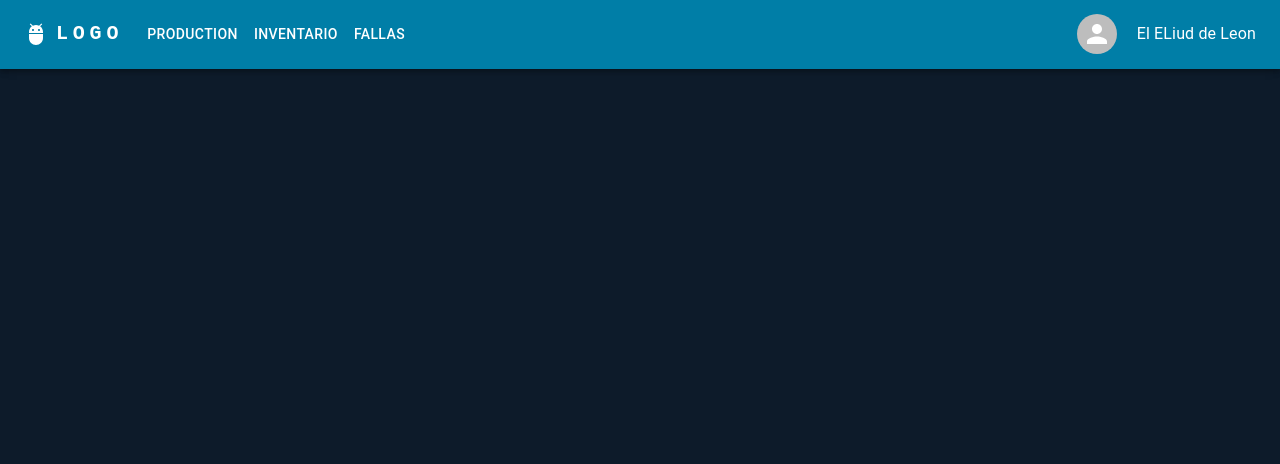
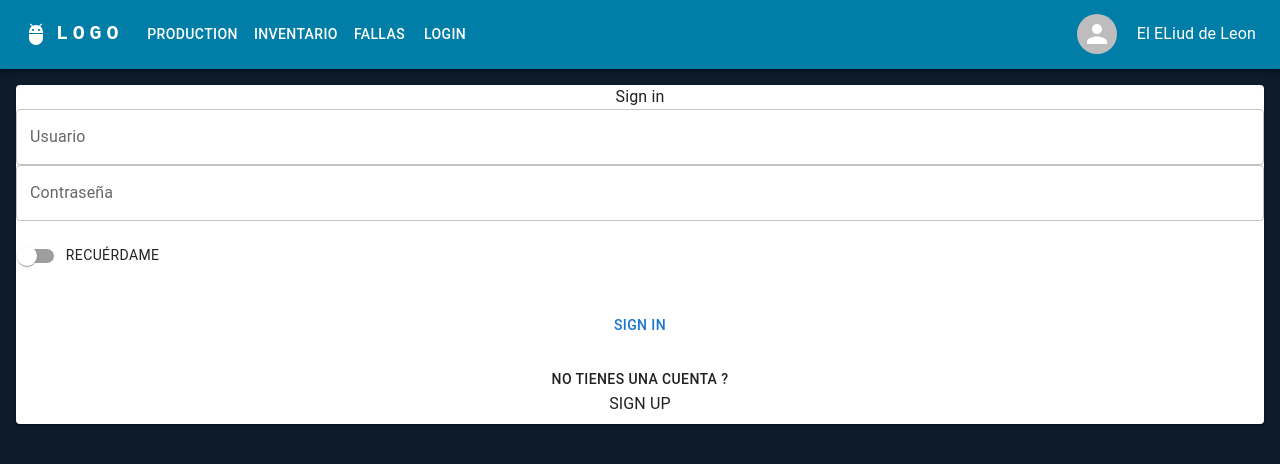
Before and after one commit to KaliumStudios/plastech-inv, a React (Create React App) app: page /Login in a window 1280 px wide. Shown: the top 464 px of the page. Built offline with nearby package versions, Linux system fonts and the light colour scheme.

Commit message:
First look of the login screen

```diff
--- a/src/App.tsx
+++ b/src/App.tsx
@@ -6,6 +6,7 @@ import Fallas from "./components/Fallas";
 import { Route, Routes } from "react-router-dom";
 import Dashboard from "./components/Dashboard";
 import { backgroundColor, container } from "./styles/Common.styles";
+import Login from "./components/Login";
 
 function App() {
   return (
@@ -17,6 +18,7 @@ function App() {
           <Route path="/Production" element={<Production />} />
           <Route path="/Inventario" element={<Inventario />} />
           <Route path="/Fallas" element={<Fallas />} />
+          <Route path="/Login" element={<Login/>} />
         </Routes>
       </div>
     </div>
--- /dev/null
+++ b/src/components/Login.tsx
@@ -0,0 +1,78 @@
+import  React from "react";
+import Switch from "@mui/material/Switch";
+import Box from "@mui/material/Box";
+import { TextField, Card, Typography, Grid, Button } from "@mui/material";
+import bgImage from "assets/images/bg-sign-in-basic.jpeg";
+
+export default function Login() {
+  return (
+    <Grid>
+      <Card >
+        <Box>
+          <Typography>
+            Sign in
+          </Typography>
+          {/* <Grid container spacing={3} justifyContent="center" sx={{ mt: 1, mb: 2 }}>
+            <Grid item xs={2}>
+                <Typography component={MuiLink} href="#" variant="body1" color="white">
+                <FacebookIcon color="inherit" />
+                </Typography>
+            </Grid>
+            <Grid item xs={2}>
+                <Typography component={MuiLink} href="#" variant="body1" color="white">
+                <GitHubIcon color="inherit" />
+                </Typography>
+            </Grid>
+            <Grid item xs={2}>
+                <Typography component={MuiLink} href="#" variant="body1" color="white">
+                <GoogleIcon color="inherit" />
+                </Typography>
+            </Grid>
+            </Grid> */}
+        </Box>
+        <Box >
+          <Box component="form" role="form">
+            <Box >
+              <TextField
+                type="email"
+                label="Usuario"
+                fullWidth
+              />
+            </Box>
+            <Box mb={2}>
+              <TextField
+                type="password"
+                label="Contraseña"
+                fullWidth
+              />
+            </Box>
+            <Box display="flex" alignItems="center" ml={-1}>
+              <Switch />
+              <Typography
+                variant="button"
+                fontWeight="regular"
+                sx={{ cursor: "pointer", userSelect: "none", ml: -1 }}
+              >
+                &nbsp;&nbsp;Recuérdame
+              </Typography>
+            </Box>
+            <Box display="flex" justifyContent="center" mt={4} mb={1}>
+              <Button fullWidth>
+                sign in
+              </Button>
+            </Box>
+            <Box mt={3} mb={1} textAlign="center">
+              <Typography variant="button" color="text">
+                No tienes una cuenta ?{" "}
+                <Typography
+                >
+                    Sign up
+                </Typography>
+              </Typography>
+            </Box>
+          </Box>
+        </Box>
+      </Card>
+    </Grid>
+  );
+}
--- a/src/components/Navbar.tsx
+++ b/src/components/Navbar.tsx
@@ -27,7 +27,7 @@ import {
   movileImageLogo,
 } from "../styles/Common.styles";
 
-const pages = ["Production", "Inventario", "Fallas"];
+const pages = ["Production", "Inventario", "Fallas", "Login"];
 const settings = ["Profile", "Account", "Dashboard", "Logout"];
 
 export default function Navbar() {
@@ -158,7 +158,7 @@ export default function Navbar() {
               onClose={handleCloseUserMenu}
             >
               {settings.map((setting) => (
-                <MenuItem key={setting} onClick={handleCloseUserMenu}>
+                <MenuItem key={setting} onClick={handleNavClick(setting)}>
                   <Typography textAlign="center">{setting}</Typography>
                 </MenuItem>
               ))}
```
